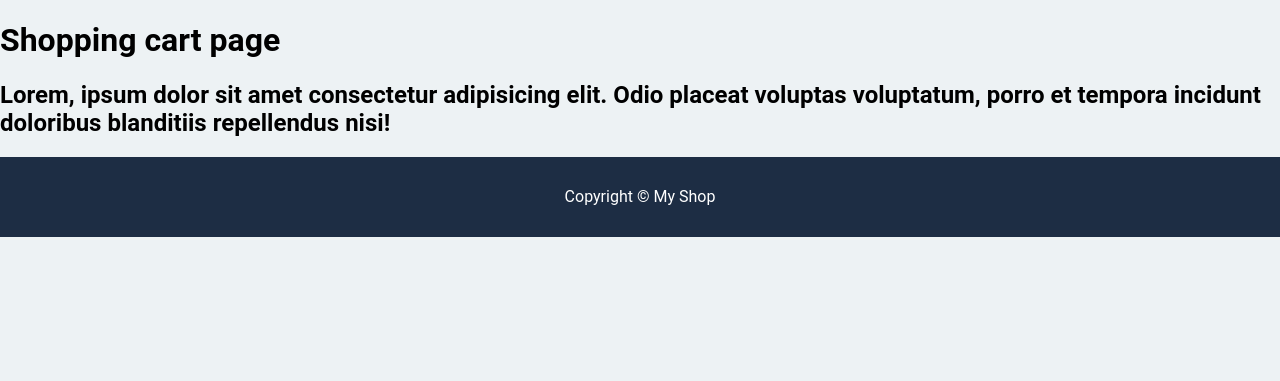
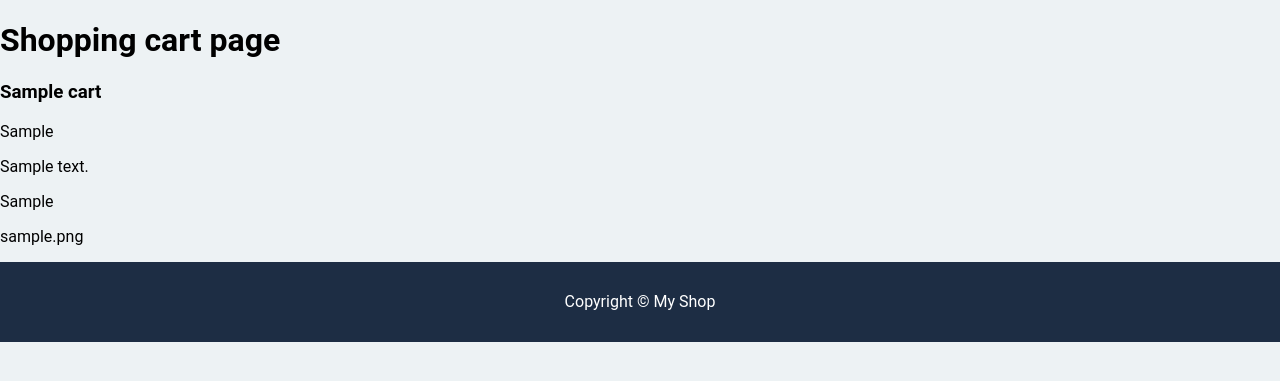
Before and after one commit to tofikvel/Full-Stack-Web-App, a Node server app: page /cart in a window 1280 px wide. Shown: the part 88-469 px from the top of the page. Run offline with Node 20, Linux system fonts and the light colour scheme; tables that the repository leaves empty hold one stand-in row (values such as "Sample post"); some libraries are stand-ins or nearby versions.

Commit message:
add to cart button added

```diff
--- a/app.js
+++ b/app.js
@@ -20,16 +20,12 @@ app.set('view engine', 'ejs');
 
 // middleware & static files
 app.use(express.static('public'));
+app.use(express.urlencoded({ extended: true }));
 app.use(morgan('dev'));
-
 
 
 // Routes
 app.get('/', (req, res) => {
-    res.redirect('/products');
-});
-
-app.get('/products', (req, res) => {
     Product.find().sort({ createdAt: -1 })
         .then((data) => {
             res.render('index', { title: 'All Products', products: data })
@@ -37,7 +33,20 @@ app.get('/products', (req, res) => {
         .catch((err) => {
             console.log(err);
         })
-})
+});
+
+app.post('/cart', (req, res) => {
+    const { title, price, description, weight, image } = req.body;
+    const CartItem = new Cart({ title, price, description, weight, image });
+
+    CartItem.save()
+        .then(result => {
+            res.redirect('/');
+        })
+        .catch(err => {
+            console.log(err);
+        });
+});
 
 app.get('/about', (req, res) => {
     res.render('about', { title: 'About' });
@@ -52,7 +61,13 @@ app.get('/product', (req, res) => {
 });
 
 app.get('/cart', (req, res) => {
-    res.render('cart', { title: 'Cart' });
+    Cart.find().sort({ createdAt: -1 })
+        .then((data) => {
+            res.render('cart', { title: 'Shopping Cart', items: data })
+        })
+        .catch((err) => {
+            console.log(err);
+        })
 });
 
 app.get('/comment', (req, res) => {
--- a/public/styles.css
+++ b/public/styles.css
@@ -41,6 +41,11 @@ body {
     width: 95rem;
 }
 
+.product-entity {
+    border: 3px solid #000;
+    margin-bottom: 0.5rem;
+}
+
 .footer {
     display: flex;
     align-items: center;
--- a/views/cart.ejs
+++ b/views/cart.ejs
@@ -6,10 +6,30 @@
     <body>
         <%- include('./partials/navbar.ejs')%>
             <h1>Shopping cart page</h1>
-            <h2>Lorem, ipsum dolor sit amet consectetur adipisicing elit. Odio placeat voluptas voluptatum, porro et
-                tempora
-                incidunt doloribus blanditiis repellendus nisi!</h2>
-            <%- include('./partials/footer.ejs')%>
+            <% if (items.length> 0) { %>
+                <% items.forEach(item=> { %>
+                    <div class="cart-item-entity">
+                        <h3 class="cart-item-title">
+                            <%= item.title %>
+                        </h3>
+                        <p class="cart-item-price">
+                            <%= item.price %>
+                        </p>
+                        <p class="cart-item-description">
+                            <%= item.description %>
+                        </p>
+                        <p class="cart-item-weight">
+                            <%= item.weight %>
+                        </p>
+                        <p class="cart-item-image">
+                            <%= item.image %>
+                        </p>
+                    </div>
+                    <% }) %>
+                        <% } else { %>
+                            <p>The shopping cart is empty</p>
+                            <% } %>
+                                <%- include('./partials/footer.ejs')%>
     </body>
 
 </html>
```
Also changed, not shown: views/index.ejs (+25 -7 lines).
